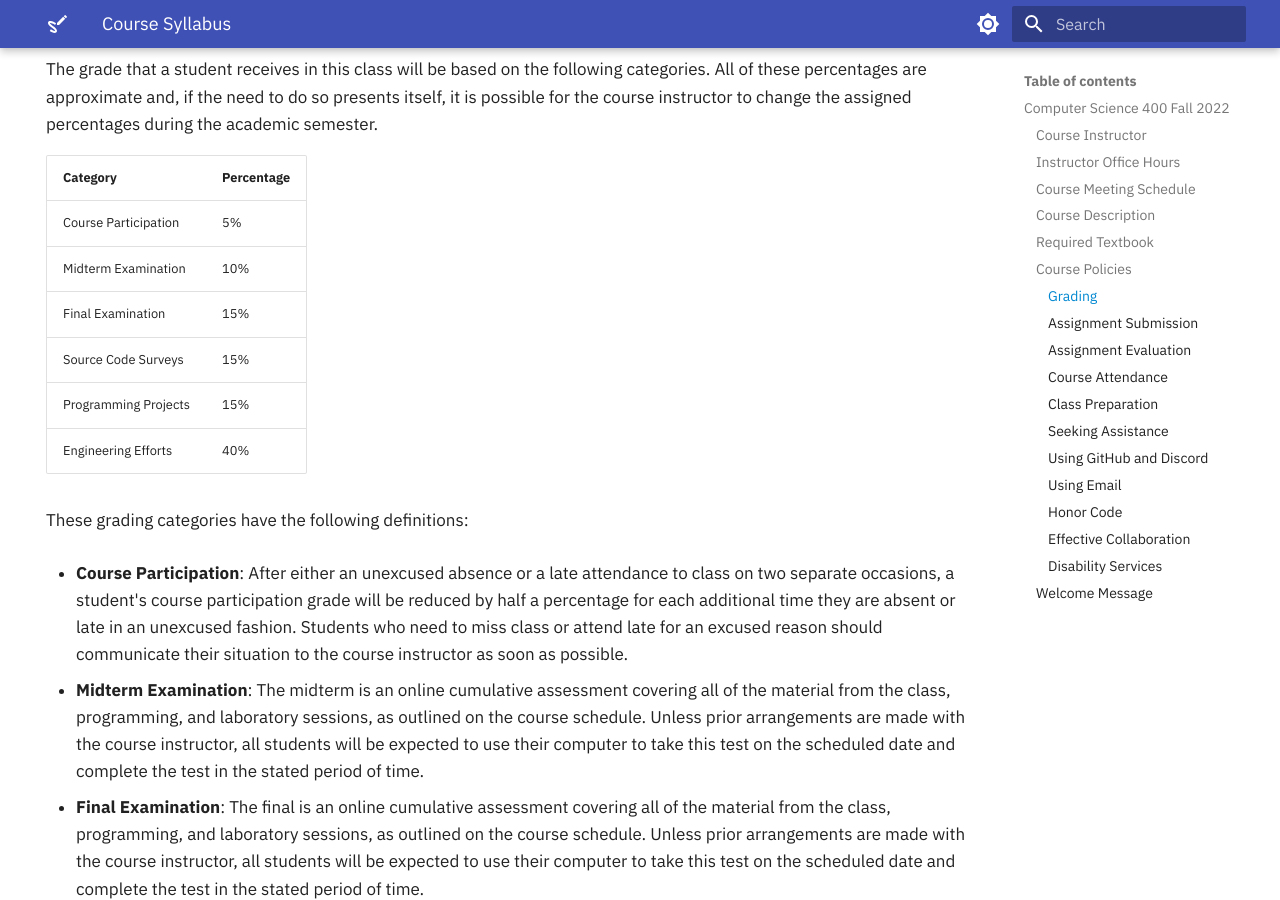
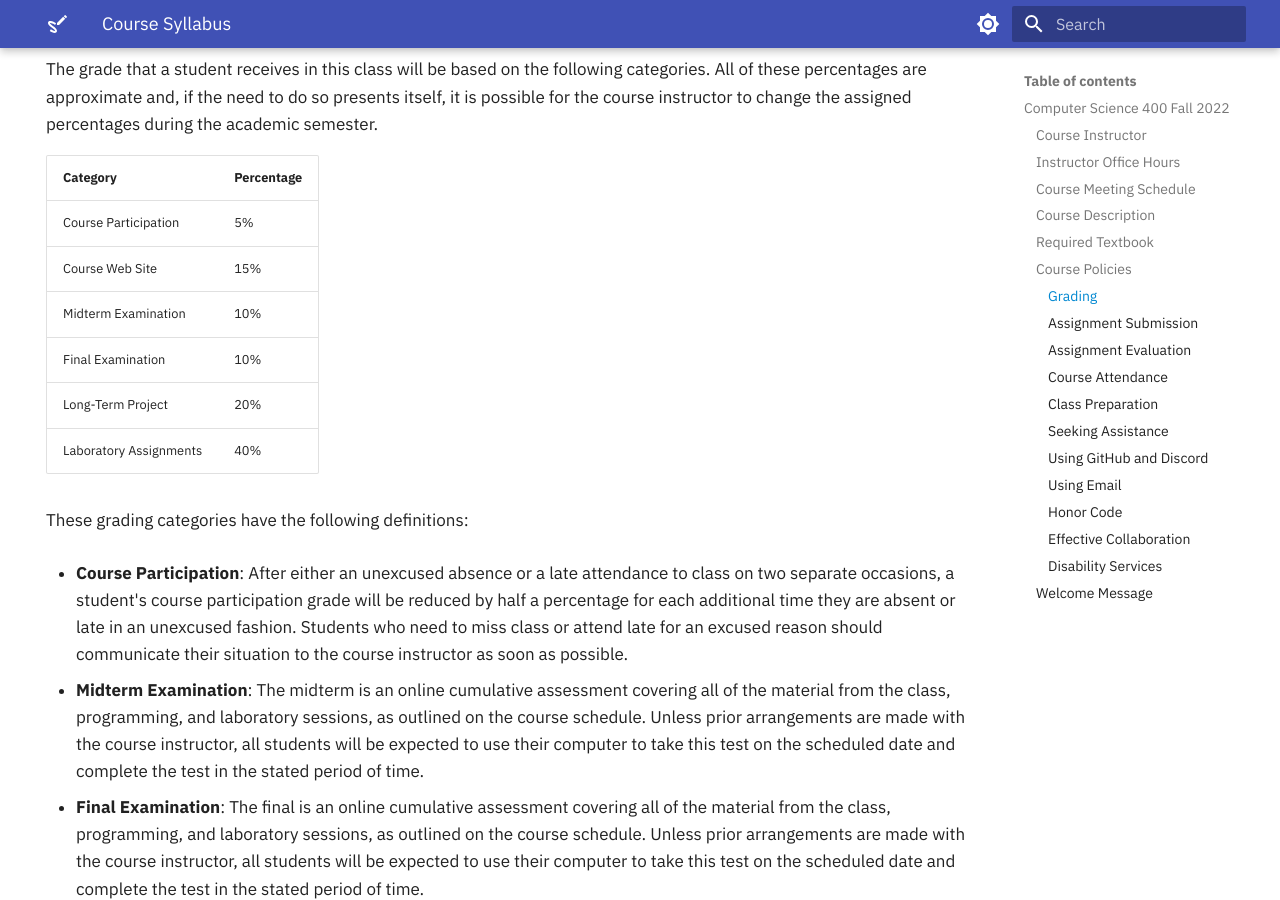
Before and after one commit to OS-Sketch/www.os-sketch.com, an MkDocs documentation site: the page built from docs/operating-systems/syllabus.md, in a window 1280 px wide and 900 px high, scrolled down 1476 px. Built offline with MkDocs 1.6.1 and Material for MkDocs 9.7.7, drawn with Linux system fonts in a browser that asks for light colours.

Commit message:
fix: Add the correct percentages to grading table in syllabus.

```diff
--- a/docs/operating-systems/syllabus.md
+++ b/docs/operating-systems/syllabus.md
@@ -73,11 +73,11 @@ assigned percentages during the academic semester.
 | Category               | Percentage |
 |------------------------| -----------|
 | Course Participation   |  5%        |
+| Course Web Site        |  15%       |
 | Midterm Examination    |  10%       |
-| Final Examination      |  15%       |
-| Source Code Surveys    |  15%       |
-| Programming Projects   |  15%       |
-| Engineering Efforts    |  40%       |
+| Final Examination      |  10%       |
+| Long-Term Project      |  20%       |
+| Laboratory Assignments |  40%       |
 
 These grading categories have the following definitions:
 
```
